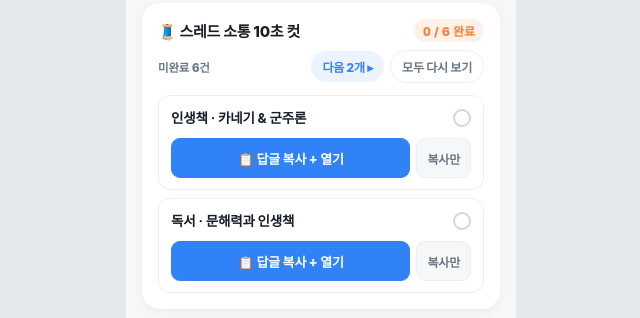
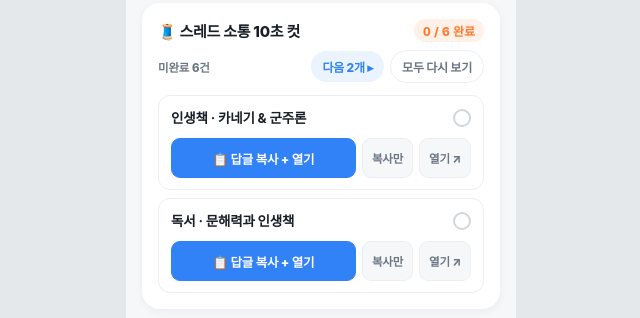
Before and after one commit to tellrza-design/daily-dashboard, a plain HTML site: page index.html in a window 1280 px wide. Shown: the part 1009-1327 px from the top of the page, without its empty margins (319-959 px from the left). Drawn offline with Linux system fonts and the light colour scheme; no server answers.

Commit message:
feat: 스레드 카드에 열기 폴백 버튼 추가, 복사 토스트 문구 정정

```diff
--- a/index.html
+++ b/index.html
@@ -526,10 +526,13 @@
     border-color: var(--blue);
     color: #FFFFFF;
     min-height: 40px;
-    font-size: 13px;
+    font-size: 12.5px;
+    padding: 7px 8px;
+    flex: 1 1 auto;
+    min-width: 0;
   }
   .reply-actions .mini-btn.act-main.copied { background: var(--green); border-color: var(--green); }
-  .reply-actions .mini-btn.act-sub { flex: 0 0 auto; min-height: 40px; }
+  .reply-actions .mini-btn.act-sub { flex: 0 0 auto; min-height: 40px; padding: 7px 9px; font-size: 11.5px; }
   .reply-all { padding: 2px 0 0; text-align: center; }
   .reply-all-text {
     font-size: 13px;
@@ -1755,6 +1758,17 @@
     });
     actions.appendChild(copyBtn);
 
+    if (/^https?:\/\//i.test(r.url)) {
+      var openLink = document.createElement('a');
+      openLink.className = 'mini-btn act-sub';
+      openLink.href = r.url;
+      openLink.target = '_blank';
+      openLink.rel = 'noopener noreferrer';
+      openLink.textContent = '열기 ↗';
+      openLink.setAttribute('aria-label', r.topic + ' 원글 새 창에서 열기');
+      actions.appendChild(openLink);
+    }
+
     wrap.appendChild(actions);
     return wrap;
   }
@@ -1859,7 +1873,7 @@
     copyText(r.reply_text, btn, {
       idle: '📋 답글 복사 + 열기',
       ok: '✓ 복사됨',
-      msg: url ? '📋 답글 복사 완료 · 원글을 새 탭에 열었어요' : '📋 답글 복사 완료!',
+      msg: '📋 답글 복사 완료! 붙여넣고 답글을 달아 주세요',
       after: function () {
         // 복사가 끝난 뒤에 연다 — 먼저 탭을 열면 클립보드 쓰기가 막히는 경우가 있다
         openTab(url);
```
Also changed, not shown: 1 other file.
